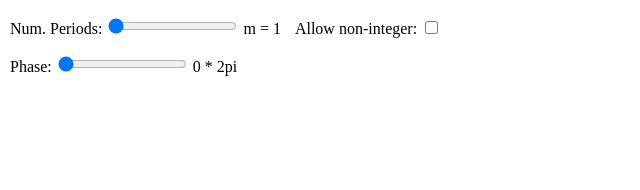
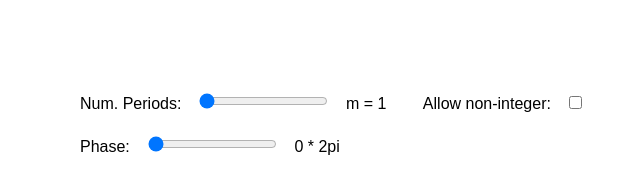
Before and after one commit to joebentley/wave-on-ring, a plain HTML site: page index.html in a window 1280 px wide. Shown: the whole page, without its empty margins (0-640 px from the left). Drawn offline with nearby package versions, Linux system fonts and the light colour scheme.

Commit message:
Made page a little nicer

```diff
--- a/app.js
+++ b/app.js
@@ -1,11 +1,13 @@
+var canvas = $('#viewport')[0];
+
 var scene = new THREE.Scene();
-var camera = new THREE.PerspectiveCamera(75, window.innerWidth / window.innerHeight, 0.1, 1000);
+var camera = new THREE.PerspectiveCamera(75, canvas.clientWidth / canvas.clientHeight, 0.1, 1000);
 
 // Create the renderer
-var renderer = new THREE.WebGLRenderer({ antialias: true });
-renderer.setSize(window.innerWidth, window.innerHeight);
+var renderer = new THREE.WebGLRenderer({ antialias: true, canvas: canvas });
+renderer.setSize(canvas.clientWidth, canvas.clientHeight);
 renderer.setClearColor(0xffffff, 1);
-document.body.appendChild(renderer.domElement);
+//document.body.appendChild(renderer.domElement);
 
 // Generate and add the curve
 var geometry = newCurveGeometry(1);
@@ -36,7 +38,7 @@ function getCurve(n, freq, phase) {
 	var res = [];
     var interval = 2 * Math.PI / n;
     var angle = 0;
-    var radius = 20;
+    var radius = 25;
     var magnitude = 5;
 
 	for (var i = 0; i < n; i++) {
@@ -61,7 +63,7 @@ function newCurveGeometry(freq, phase) {
 
 // Generate Array of Object3Ds that represent the coordinate axes
 function createCartesianAxes() {
-	var l = 10;
+	var l = 15;
 	var axes = [];
     for (var i = 0; i < 3; ++i) {
     	var geometry = new THREE.Geometry();
--- a/index.html
+++ b/index.html
@@ -4,9 +4,17 @@
         <meta charset="utf-8">
         <title>Wave on a Ring</title>
         <style>
-            body { margin: 10px; }
-            canvas { width: 100%; height: 100%; }
-            .non-integer { padding-left: 10px; }
+            body { margin: 5em; font-family: sans-serif; }
+            canvas {
+                width: 100%; height: 100%;
+                padding-left: 0;
+                padding-right: 0;
+                margin-left: auto;
+                margin-right: auto;
+                display: block;
+            }
+            input { margin: 1em; }
+            .non-integer { padding-left: 2em; }
         </style>
     </head>
     <body>
@@ -18,13 +26,14 @@
             <input id="frequency" type="range" value="1" min="1" max="10">
             m = <span id="frequency_value">1</span>
             <span class="non-integer">Allow non-integer: <input id="allow_non_integer" type="checkbox"></span>
-        </p>
-        <p>
+            <br />
             Phase:
             <input id="phase" type="range" value="0" min="0" max="1" step="0.01">
             <span id="phase_value">0 * 2pi</span>
         </p>
 
+        <canvas id="viewport"></canvas>
+
         <script src="app.js"></script>
     </body>
 </html>
```
